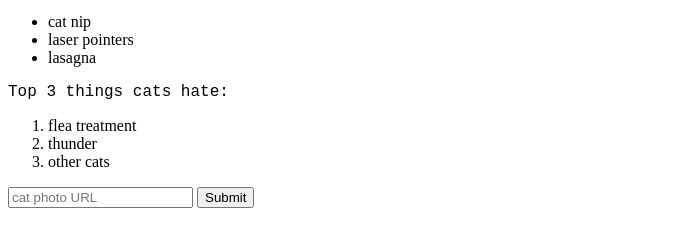
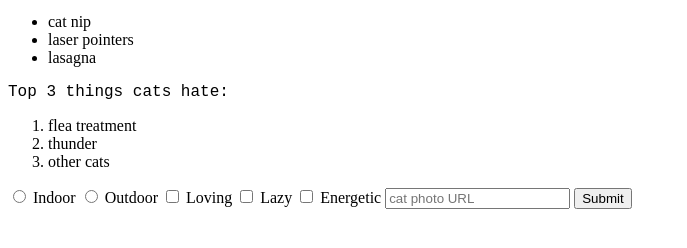
Before and after one commit to tpham20908/FCC, a plain HTML site: page HTML5AndCSS/index.html in a window 1280 px wide. Shown: the part 224-472 px from the top of the page, without its empty margins (0-687 px from the left). Drawn offline with Linux system fonts and the light colour scheme.

Commit message:
radio, checkbox buttons

```diff
--- a/HTML5AndCSS/index.html
+++ b/HTML5AndCSS/index.html
@@ -45,6 +45,11 @@
   <li>other cats</li>
 </ol>
 <form action="/submit-cat-photo">
-  <input type="text" placeholder="cat photo URL">
+  <label><input type="radio" name="indoor-outdoor"> Indoor</label>
+  <label><input type="radio" name="indoor-outdoor"> Outdoor</label>
+  <label><input type="checkbox" name="personality"> Loving</label>
+  <label><input type="checkbox" name="personality"> Lazy</label>
+  <label><input type="checkbox" name="personality"> Energetic</label>
+  <input type="text" placeholder="cat photo URL" required>
   <button type="submit">Submit</button>
 </form>
```
